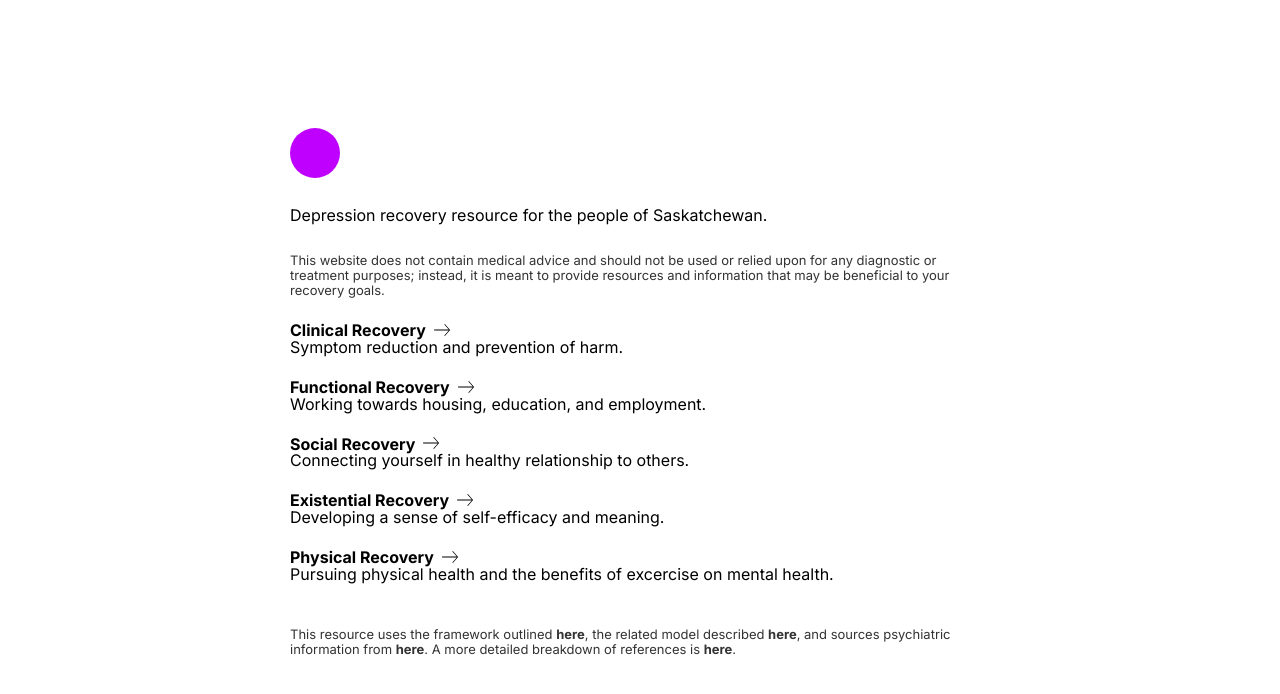
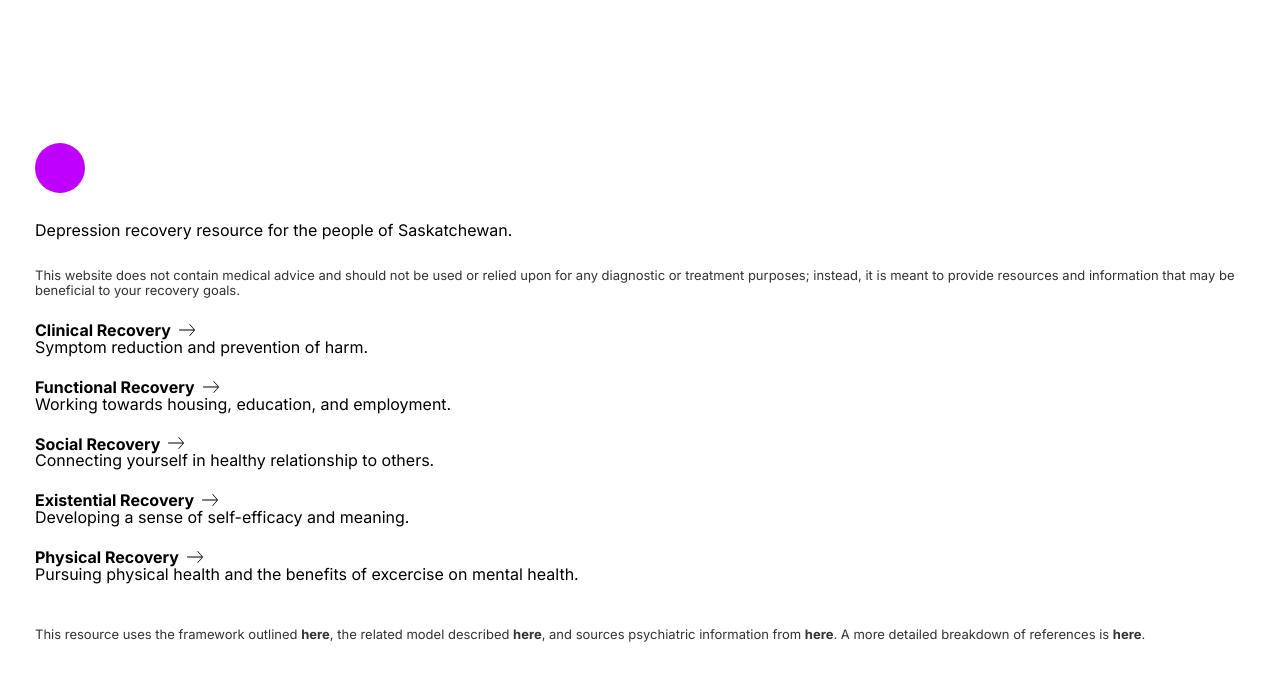
Before and after one commit to jetteson/self-psychiatry, a plain HTML site: page index.html in a window 1280 px wide. Drawn offline with Linux system fonts and the light colour scheme.

Commit message:
fix spacing issue

```diff
--- a/index.html
+++ b/index.html
@@ -25,13 +25,13 @@
         }
 
         ul{
-            padding-inline-start: 0px;
+            padding-inline-start: 0;
         }
 
         .centered-section {
             display: flex;
             justify-content: center;
-            flex-direction: column;
+            flex-direction: vertical;
             align-items: center;
             height: 100%;
             text-align: center;
@@ -94,7 +94,6 @@
         .reference-subtitle {
             display: block;
             font-size: 13px;
-            width: 700px;
 
 
                 }
```
